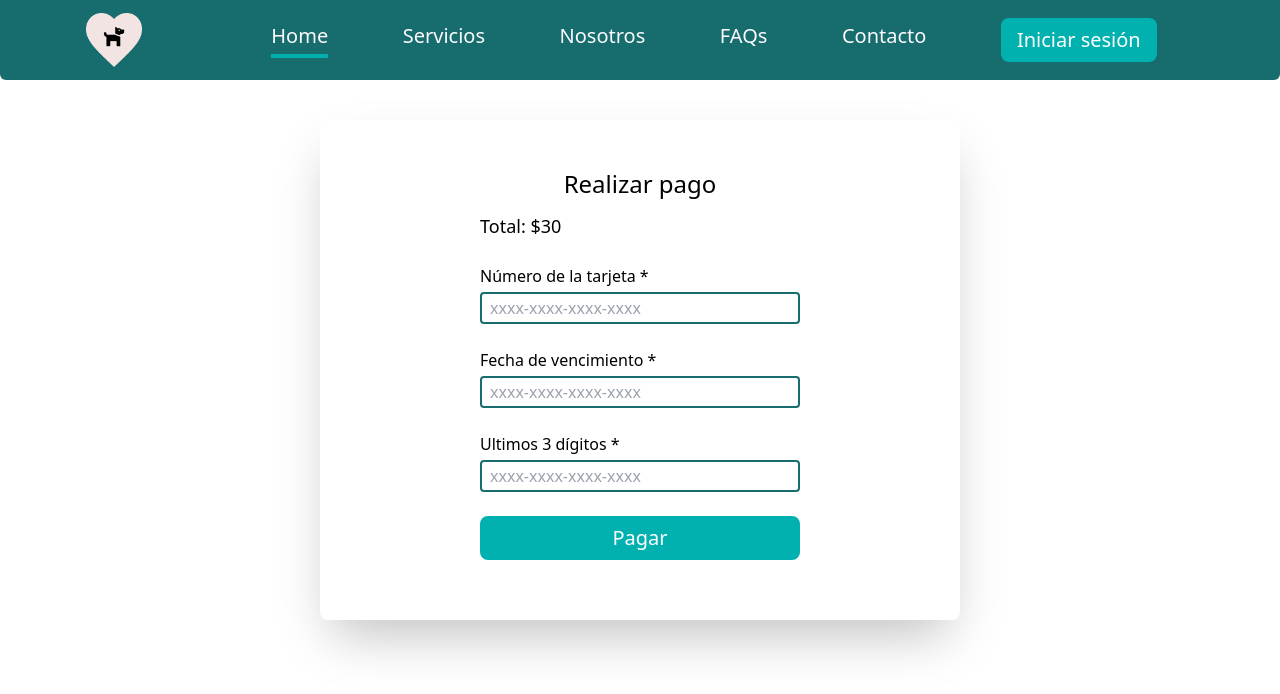
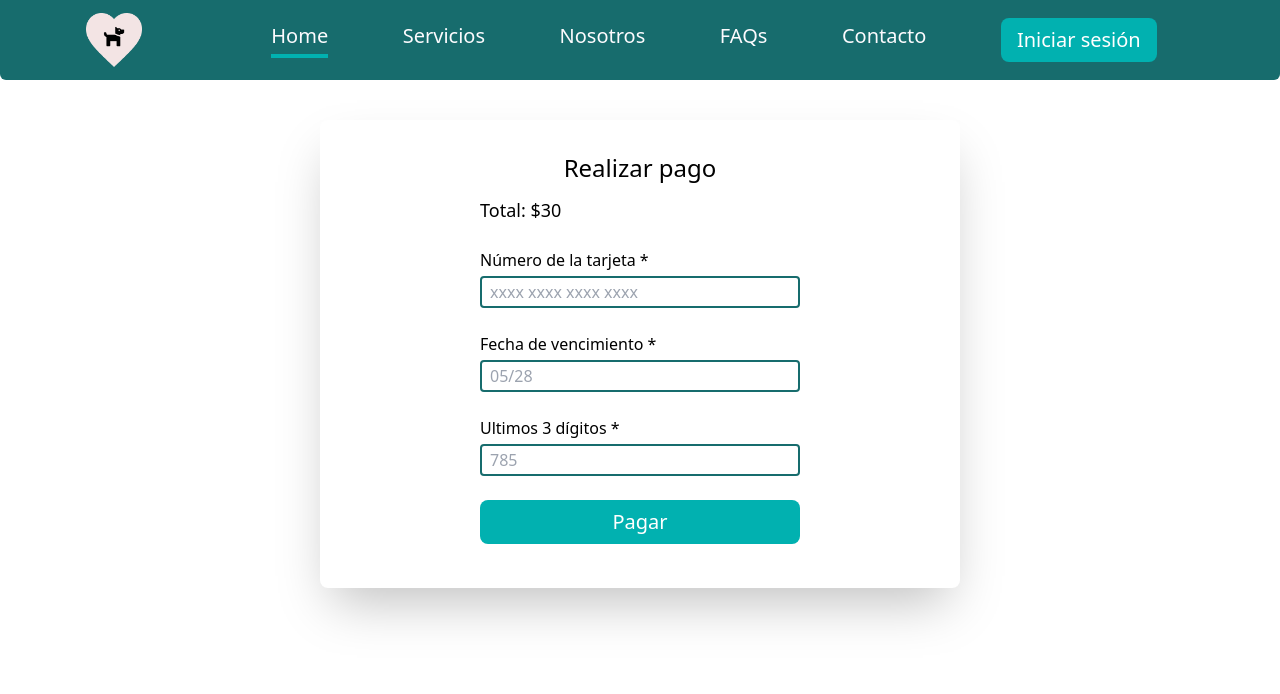
Before and after one commit to No-Country/s6-01-t-csharp, a React (Create React App) app in the folder ClientApp/: page /pagos in a window 1280 px wide. Shown: the top 694 px of the page. Built offline with nearby package versions, Linux system fonts and the light colour scheme.

Commit message:
se valida el formulario de pagos

```diff
--- a/ClientApp/src/components/FormPago.jsx
+++ b/ClientApp/src/components/FormPago.jsx
@@ -1,20 +1,86 @@
+import { useEffect, useState } from "react";
 import Nav from "./Nav"
 
 const styles = {
     wrapper:"w-full min-h-[100vh] pt-[10vh]",
-    form: "w-[90%] lg:w-1/2 min-h-full mx-auto flex flex-col mt-10 py-12 items-center rounded-lg shadow-2xl bg-bgCard",
+    form: "w-[90%] lg:w-1/2 min-h-full mx-auto flex flex-col mt-10 py-8 items-center rounded-lg shadow-2xl bg-bgCard",
     wrapper_text:"flex flex-col w-[80%] md:w-[50%] my-3",
     input:"h-8 px-2 rounded border-2 border-alterno focus:border-primary focus:outline-none",
-    bnt_pagar:"bg-primary  py-2 px-4 rounded-lg text-white text-xl hover:bg-secondary transition-all duration-300 ease-in-out"
+    bnt_pagar:"bg-primary  py-2 px-4 rounded-lg text-white text-xl hover:bg-secondary transition-all duration-300 ease-in-out",
+    error:"text-red-600 text-sm",
+    focus_error:"focus:border-red-600 focus:outline-none border-red-600",
+    focus:"focus:border-primary focus:outline-none border-alterno",
 }
 
 export const FormPago = () => {
+
+    const [numberCard, setNumberCard] = useState("");
+    const [fechaCard, setFechaCard] = useState("");
+    const [codigo, setCodigo] = useState("");
+    const [errorCard, setErrorCard] = useState('');
+    const [errorFecha, setErrorFecha] = useState("");
+    const [errorCodigo, setErrorCodigo] = useState("");
+    // const [activaCard, setActivaCard] = useState(false);
+
+
+    const inputCard = (e) => {
+        let valor = e.target.value.replace(/\s/g, '');
+        valor = valor.replace(/(\d{4})/g, '$1 ');
+
+        // Eliminar espacio al final de la cadena
+        if (valor.slice(-1) === ' ') {
+            valor = valor.slice(0, -1);
+        }
+        setNumberCard(valor);
+    }
+
+    const validarNumberCard = (e) => {
+        if (numberCard.trim().length < 19) {
+            setErrorCard('El número de tarjeta debe tener 16 dígitos');
+            } else if (!/^(\d{4}\s)*\d{4}$/.test(numberCard)) {
+                setErrorCard('El número de tarjeta solo debe contener números');
+            } else if(!/^(?!0000)(?!.*(\d)\1{3})\d{4}(?:\s?\d{4}){3}$/.test(numberCard)){
+                setErrorCard("El número de tarjeta es incorrecto");
+            } else {
+                setErrorCard('');
+            }
+    }
+
+    const validarFechaCard = () => {
+        if (fechaCard.trim().length !== 5) {
+            setErrorFecha('La fecha debe tener 4 dígitos');
+            }
+            else if (!/^[0-9\/]+$/.test(fechaCard)) {
+                setErrorFecha('La fecha solo debe contener números');
+            } else if (!/^(0[1-9]|1[0-2])\/(2[0-9]|30)$/.test(fechaCard)){
+                setErrorFecha("La fecha es incorrecta");
+            }
+            else {
+            setErrorFecha('');
+            }
+    }
+
+    const validarCodigoCard = () => {
+        if (codigo.trim().length !== 3) {
+            setErrorCodigo('El código debe tener 3 dígitos');
+            } else if (!/^\d+$/.test(codigo)) {
+            setErrorCodigo('El código solo debe contener números');
+            } else if (!/^[1-9][0-9]{2}$/.test(codigo)) {
+                setErrorCodigo('El código no es válido');
+            }else {
+            setErrorCodigo('');
+            }
+    }
+
 
 
     return (<>
         <Nav/>
         <section className={`${styles.wrapper}`}>
-            <form className={`${styles.form}`} action="">
+            <form
+                className={`${styles.form}`}
+                onSubmit={ (e) => e.preventDefault }
+                action="">
                 <h5 className='text-2xl font-medium'>Realizar pago</h5>
 
                 <div className={`${styles.wrapper_text}`}>
@@ -23,37 +89,56 @@ export const FormPago = () => {
                 <div className={`${styles.wrapper_text}`}>
                     <label className='mb-1' >Número de la tarjeta *</label>
                     <input
-                        className={`${styles.input}`}
+                        className={`${styles.input} ${errorCard === "" ? styles.focus : styles.focus_error }`}
+                        value={numberCard}
+                        onChange={ inputCard }
+                        onBlur={ validarNumberCard }
                         name="nombre"
                         id="nombre"
                         type="text"
                         autoComplete='off'
-                        placeholder="xxxx-xxxx-xxxx-xxxx"
-                    />
+                        placeholder="xxxx xxxx xxxx xxxx"
+                        maxLength={ 19 }
+                        />
+                    <span className={`${styles.error}`}>
+                        {errorCard !== "" ? errorCard : ""}
+                    </span>
                 </div>
 
                 <div className={`${styles.wrapper_text}`}>
                     <label className='mb-1' >Fecha de vencimiento *</label>
                     <input
-                        className={`${styles.input}`}
+                        className={`${styles.input} ${errorFecha === "" ? styles.focus : styles.focus_error }`}
+                        value={fechaCard}
+                        onChange={(e) => setFechaCard(e.target.value)}
+                        onBlur={ validarFechaCard }
                         name="nombre"
                         id="nombre"
                         type="text"
                         autoComplete='off'
-                        placeholder="xxxx-xxxx-xxxx-xxxx"
-                    />
+                        placeholder="05/28"
+                        maxLength={ 5 }/>
+                    <span className={`${styles.error}`}>
+                        {errorFecha !== "" ? errorFecha : ""}
+                    </span>
                 </div>
 
                 <div className={`${styles.wrapper_text}`}>
                     <label className='mb-1' >Ultimos 3 dígitos *</label>
                     <input
-                        className={`${styles.input}`}
+                        className={`${styles.input} ${errorCodigo === "" ? styles.focus : styles.focus_error }`}
+                        value={codigo}
+                        onChange={(e) => setCodigo(e.target.value)}
+                        onBlur={ validarCodigoCard }
                         name="nombre"
                         id="nombre"
                         type="text"
                         autoComplete='off'
-                        placeholder="xxxx-xxxx-xxxx-xxxx"
-                    />
+                        placeholder="785"
+                        maxLength={ 3 }/>
+                    <span className={`${styles.error}`}>
+                        {errorCodigo !== "" ? errorCodigo : " "}
+                    </span>
                 </div>
 
                 <div className={`${styles.wrapper_text}`}>
```
